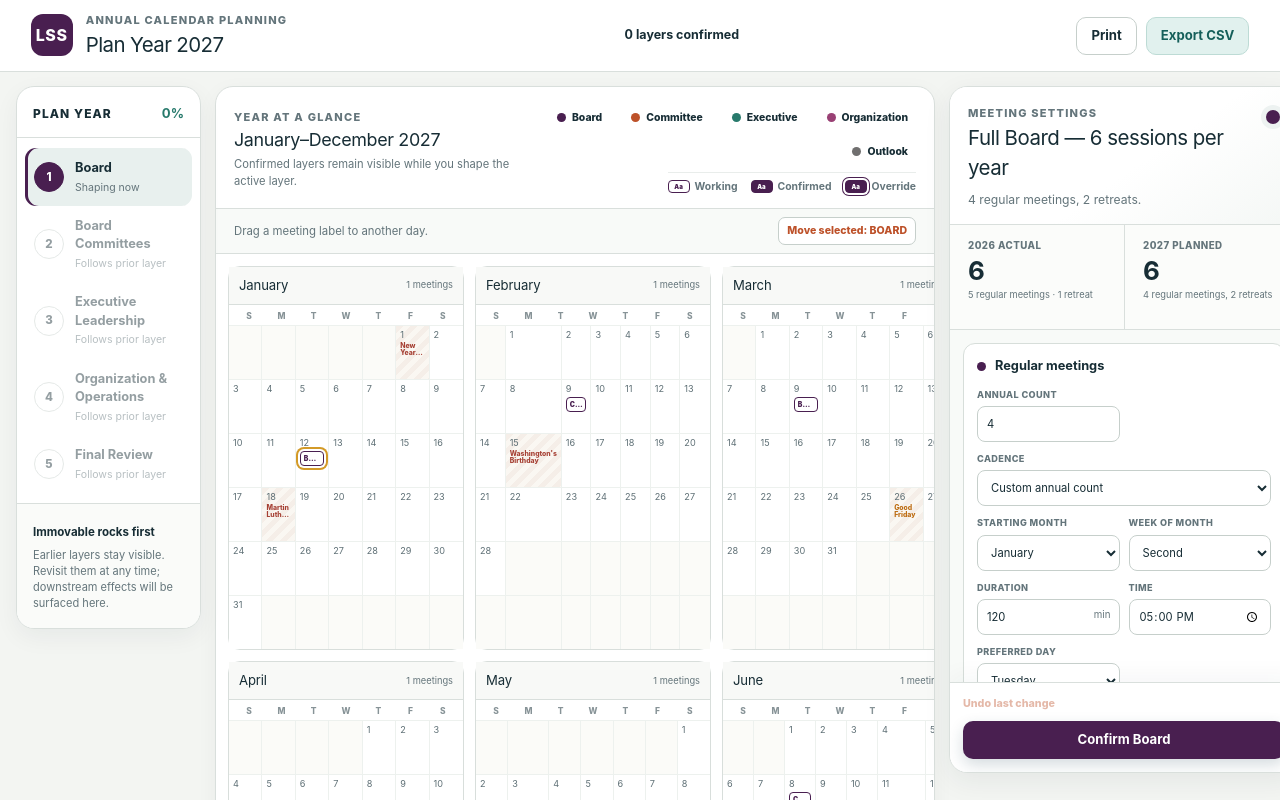
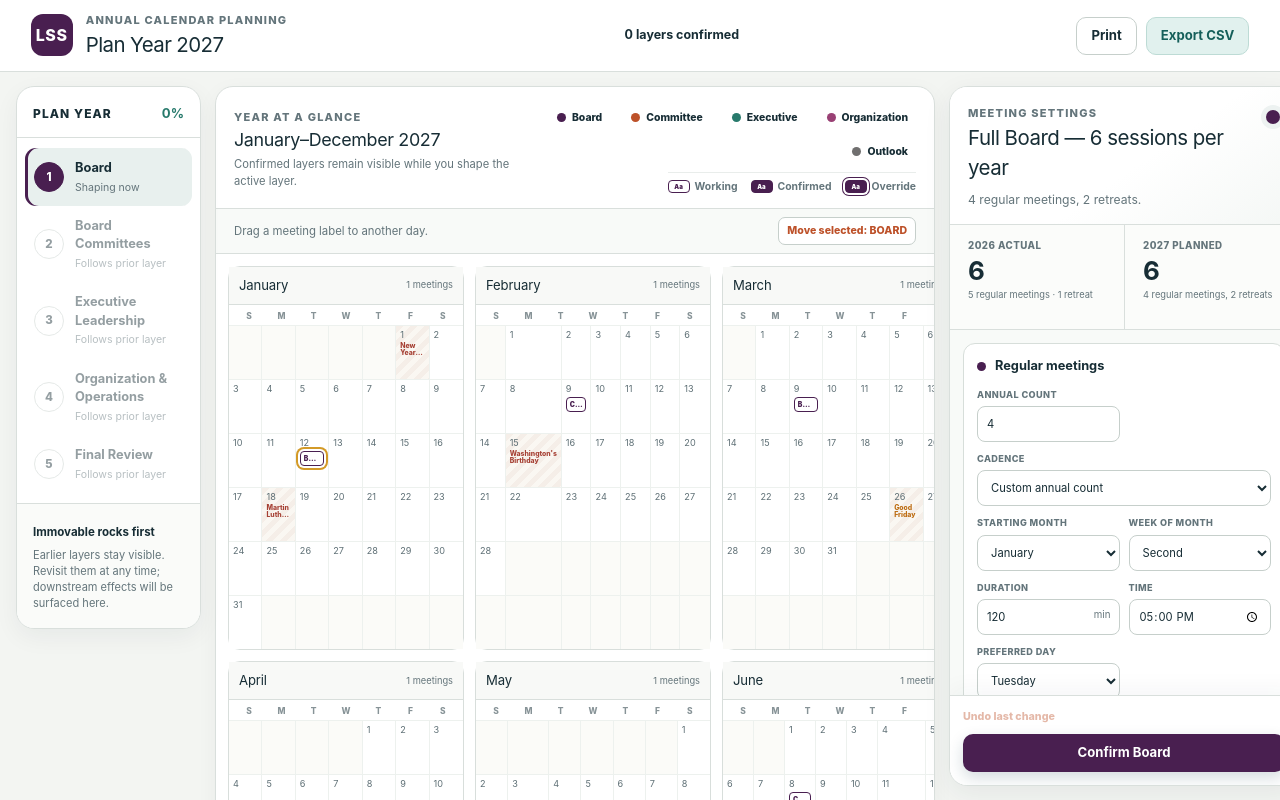
Before and after one commit to navira5/lss-executive-scheduling, a Next.js app: page / in a window 1280 px wide. Shown: the top 800 px of the page. Built offline with nearby package versions, Linux system fonts and the light colour scheme.

Commit message:
fix: keep layer confirmation reachable

```diff
--- a/app/components/PlanningCockpit.tsx
+++ b/app/components/PlanningCockpit.tsx
@@ -234,8 +234,10 @@ export function PlanningCockpit({
     return phaseTemplateIds.has(event.templateId) && !state.hiddenEventIds.includes(event.id) && !event.isPlaceholder;
   });
   const phaseSummary = state.activePhase === "board"
-    ? `You're confirming ${phaseEvents.filter((event) => event.templateId === "full-board").length} board meetings and ${phaseEvents.filter((event) => event.templateId === "board-retreat").length} retreats for 2027. Executive Leadership planning will work around these dates.`
-    : `You're confirming ${phaseEvents.length} ${PHASE_LABELS[state.activePhase]} placements for 2027. Later layers will work around these dates.`;
+    ? `You're confirming ${phaseEvents.filter((event) => event.templateId === "full-board").length} board meetings and ${phaseEvents.filter((event) => event.templateId === "board-retreat").length} retreats for 2027. Board Committee planning will work around these dates.`
+    : state.activePhase === "committee"
+      ? `You're confirming ${phaseEvents.length} Board Committee placements for 2027. Executive Leadership planning will work around these dates.`
+      : `You're confirming ${phaseEvents.length} ${PHASE_LABELS[state.activePhase]} placements for 2027. Later layers will work around these dates.`;
 
   const importFiles = async (files: FileList | null) => {
     if (!files?.length) return;
--- a/app/globals.css
+++ b/app/globals.css
@@ -387,8 +387,8 @@ button:focus-visible, input:focus-visible, select:focus-visible, textarea:focus-
 
 .context-panel { position: sticky; top: 108px; overflow: hidden; }
 
-.cockpit { position: sticky; top: 86px; overflow: hidden; max-height: calc(100vh - 100px); box-shadow: 0 8px 28px rgba(23,45,53,.07); }
-.cockpit-scroll { max-height: calc(100vh - 205px); overflow: auto; scrollbar-width: thin; }
+.cockpit { position: sticky; top: 86px; display: flex; flex-direction: column; overflow: hidden; height: calc(100vh - 100px); max-height: calc(100vh - 100px); box-shadow: 0 8px 28px rgba(23,45,53,.07); }
+.cockpit-scroll { flex: 1 1 auto; min-height: 0; overflow: auto; scrollbar-width: thin; }
 .cockpit-summary { padding: 18px 18px 15px; border-bottom: 1px solid var(--line); background: linear-gradient(145deg, #fff 55%, #f4f7f5); }
 .cockpit-title-row { display: flex; align-items: flex-start; justify-content: space-between; gap: 14px; }
 .cockpit-summary h2 { margin: 0; font-size: 1.28rem; letter-spacing: -.025em; }
@@ -449,7 +449,7 @@ button:focus-visible, input:focus-visible, select:focus-visible, textarea:focus-
 .snapshot-import label { display: block; padding: 0 16px 12px; }
 .snapshot-import input { width: 100%; font-size: .65rem; }
 .snapshot-import label span { display: block; margin-top: 4px; color: var(--muted); font-size: .62rem; }
-.cockpit-footer { display: grid; gap: 9px; padding: 13px; border-top: 1px solid var(--line); background: white; box-shadow: 0 -8px 20px rgba(23,45,53,.035); }
+.cockpit-footer { display: grid; flex: 0 0 auto; gap: 9px; max-height: 46vh; padding: 13px; overflow-y: auto; border-top: 1px solid var(--line); background: white; box-shadow: 0 -8px 20px rgba(23,45,53,.035); }
 .undo-button { padding: 0; border: 0; background: transparent; color: var(--committee); font-size: .67rem; font-weight: 800; text-align: left; cursor: pointer; }
 .undo-button:disabled { opacity: .4; cursor: not-allowed; }
 .confirmation-moment { padding: 10px; border: 1px solid #bcdac9; border-radius: 10px; background: var(--green-soft); }
@@ -527,7 +527,9 @@ button:focus-visible, input:focus-visible, select:focus-visible, textarea:focus-
   .plan-layout { grid-template-columns: 185px minmax(0, 1fr); }
   .context-panel { position: static; grid-column: 2; }
   .cockpit { position: static; grid-column: 2; max-height: none; }
+  .cockpit { height: auto; }
   .cockpit-scroll { max-height: none; }
+  .cockpit-footer { max-height: none; }
   .context-body { max-height: none; }
   .header-status { display: none; }
 }
```
